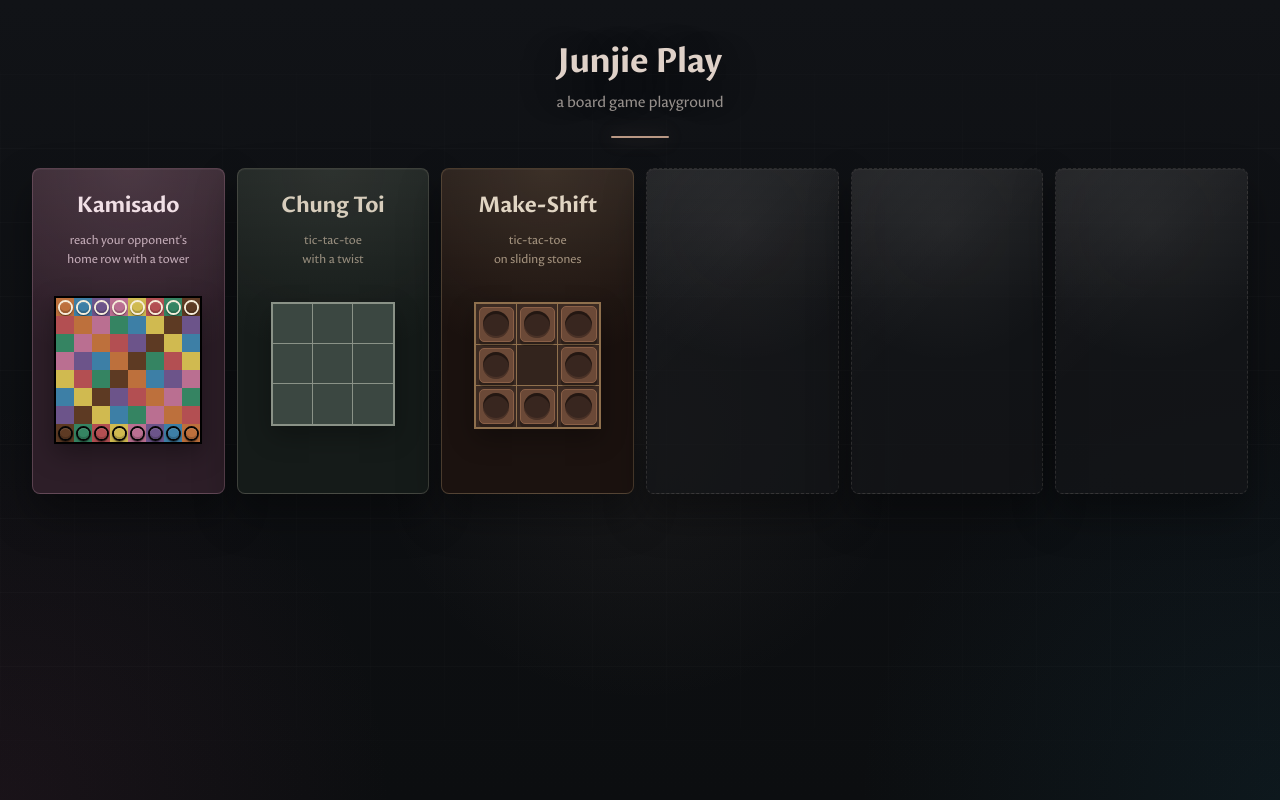
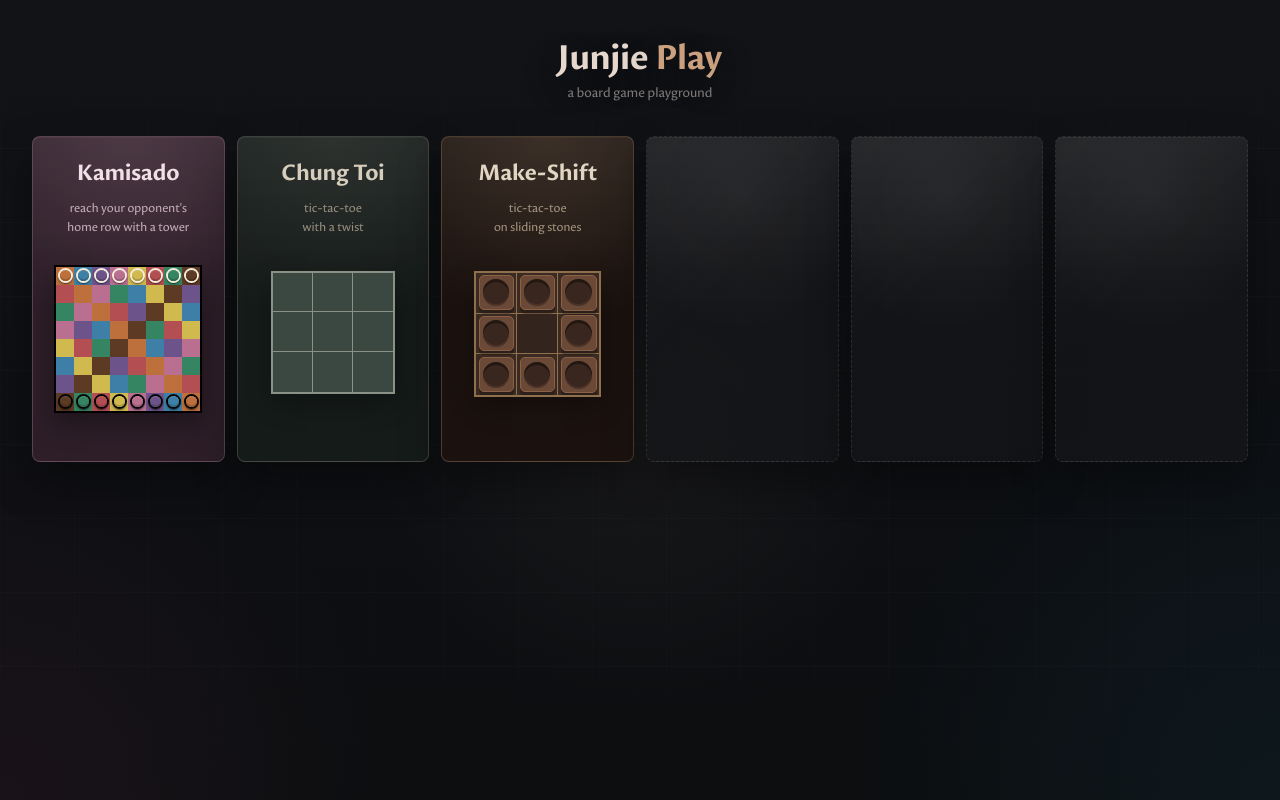
Before and after one commit to hlaspoor/junjie-play, a website built with Vite: page index.html in a window 1280 px wide. Built offline with nearby package versions, Linux system fonts and the light colour scheme.

Commit message:
Refine homepage wordmark

```diff
--- a/index.html
+++ b/index.html
@@ -10,9 +10,10 @@
   <body>
     <main class="page-shell">
       <section class="hero" aria-labelledby="page-title">
-        <h1 id="page-title">Junjie Play</h1>
-        <p>a board game playground</p>
-        <span class="title-rule" aria-hidden="true"></span>
+        <div class="brand-copy">
+          <h1 id="page-title"><span>Junjie</span> <span>Play</span></h1>
+          <p>a board game playground</p>
+        </div>
       </section>
 
       <section class="game-row" aria-label="Games">
--- a/src/styles.css
+++ b/src/styles.css
@@ -87,35 +87,31 @@ a {
   position: relative;
   z-index: 1;
   max-width: 760px;
-  margin: 10px auto 30px;
+  margin: 8px auto 34px;
   text-align: center;
 }
 
 .hero h1 {
   margin: 0;
-  color: #dfd1c8;
-  font-size: clamp(20px, 2.8vw, 34px);
+  color: #e7d8ce;
+  font-size: clamp(24px, 2.7vw, 34px);
   font-weight: 700;
   letter-spacing: 0;
-  line-height: 1.06;
+  line-height: 1;
   white-space: nowrap;
-  text-shadow: 0 12px 34px rgba(0, 0, 0, 0.52);
+  text-shadow: 0 12px 34px rgba(0, 0, 0, 0.48);
+}
+
+.hero h1 span:last-child {
+  color: #caa07f;
+  font-weight: 800;
 }
 
 .hero p {
-  margin: 14px 0 0;
-  color: rgba(222, 211, 203, 0.66);
-  font-size: 15px;
-}
-
-.title-rule {
-  display: block;
-  width: 58px;
-  height: 2px;
-  margin: 24px auto 0;
-  border-radius: 999px;
-  background: #b99884;
-  box-shadow: 0 0 18px rgba(185, 152, 132, 0.35);
+  margin: 10px 0 0;
+  color: rgba(222, 211, 203, 0.54);
+  font-size: 13px;
+  line-height: 1.4;
 }
 
 .game-row {
```
